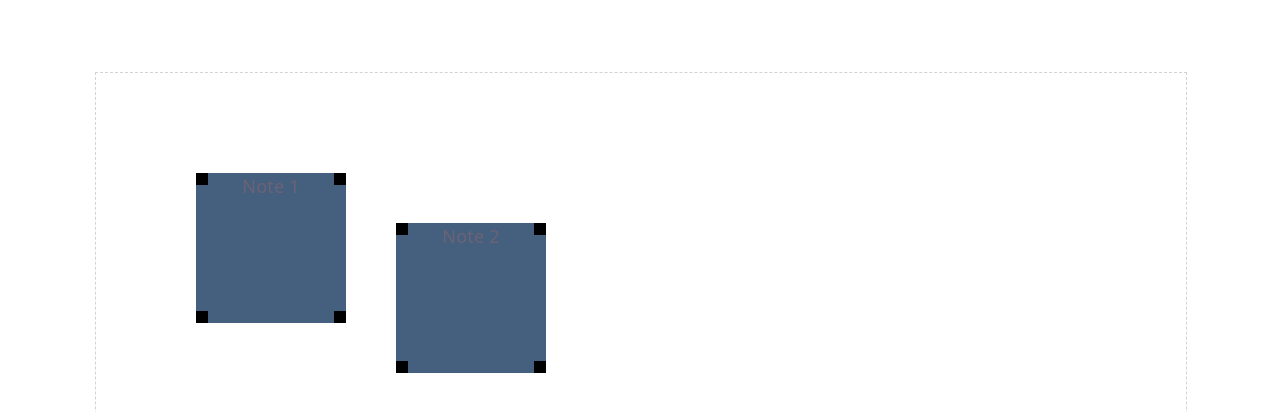
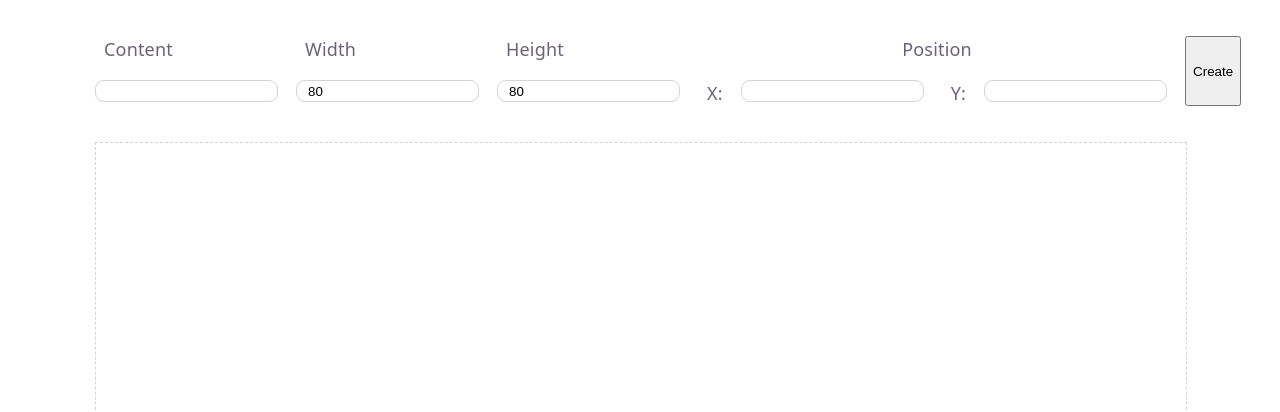
Before and after one commit to marcos-do/team-int-tech-task, a React (Vite) app: page / in a window 1280 px wide. Shown: the top 412 px of the page. Built offline with nearby package versions, Linux system fonts and the light colour scheme.

Commit message:
Adds note creation form

```diff
--- a/src/App.tsx
+++ b/src/App.tsx
@@ -1,11 +1,19 @@
+import { useState } from 'react'
 import NotesLayout from './components/notes-layout/NotesLayout'
+import NoteForm from './components/forms/NoteForm'
+import type { NoteModel } from './types/note'
 import './App.scss'
 
 function App() {
+  const [notes, setNotes] = useState<NoteModel[]>([])
 
   return (
     <main>
-      <NotesLayout></NotesLayout>
+      <NoteForm onSubmit={(note: NoteModel) => {
+        console.log(note)
+        setNotes([...notes, note])
+      }} />
+      <NotesLayout setNotes={setNotes} notes={notes}></NotesLayout>
     </main>
   )
 }
--- /dev/null
+++ b/src/components/forms/NoteForm.tsx
@@ -0,0 +1,110 @@
+import React, { useState } from "react";
+import { MIN_HEIGHT, MIN_WIDTH } from "../../constants/sizes";
+import type { NoteModel } from "../../types/note";
+import "./notes-form.scss";
+
+interface NoteFormProps {
+  onSubmit: (note: NoteModel) => void;
+}
+
+const NoteForm: React.FC<NoteFormProps> = ({ onSubmit }) => {
+  const [id, setId] = useState(0);
+  const [content, setContent] = useState("");
+  const [width, setWidth] = useState(MIN_WIDTH);
+  const [height, setHeight] = useState(MIN_HEIGHT);
+  const [x, setX] = useState(0);
+  const [y, setY] = useState(0);
+
+  return (
+    <form
+      className="notes-form"
+      onSubmit={(e) => {
+        e.preventDefault()
+        onSubmit({
+          id: id.toString(),
+          content: content,
+          width: width,
+          height: height,
+          x: x,
+          y: y,
+        });
+        setId(id + 1);
+      }}
+    >
+      <div className="row">
+        <div className="col">
+          <label id="content">Content</label>
+          <input
+            type="text"
+            aria-labelledby="content"
+            onChange={(e) => {
+              setContent(e.target.value);
+            }}
+          ></input>
+        </div>
+        <div className="col">
+          <label id="width">Width</label>
+          <input
+            value={width}
+            type="number"
+            min={MIN_WIDTH}
+            aria-labelledby="width"
+            onChange={(e) => {
+              const value = Number(e.target.value);
+              setWidth(value);
+            }}
+            onBlur={() => {
+              if (width < MIN_WIDTH) {
+                setWidth(MIN_WIDTH);
+              }
+            }}
+          ></input>
+        </div>
+        <div className="col">
+          <label id="height">Height</label>
+          <input
+            value={height}
+            type="number"
+            min={MIN_HEIGHT}
+            aria-labelledby="height"
+            onChange={(e) => {
+              const value = Number(e.target.value);
+              setHeight(value);
+            }}
+            onBlur={() => {
+              if (height < MIN_HEIGHT) {
+                setHeight(MIN_HEIGHT);
+              }
+            }}
+          ></input>
+        </div>
+        <div className="col">
+          <label className="center">Position</label>
+          <div className="row">
+            <label id="x">X:</label>
+            <input
+              type="number"
+              aria-labelledby="x"
+              onChange={(e) => {
+                const value = Number(e.target.value);
+                setX(value);
+              }}
+            ></input>
+            <label id="y">Y:</label>
+            <input
+              type="number"
+              aria-labelledby="y"
+              onChange={(e) => {
+                const value = Number(e.target.value);
+                setY(value);
+              }}
+            ></input>
+          </div>
+        </div>
+        <button type="submit">Create</button>
+      </div>
+    </form>
+  );
+};
+
+export default NoteForm;
--- /dev/null
+++ b/src/components/forms/notes-form.scss
@@ -0,0 +1,24 @@
+.notes-form {
+  margin-bottom: 2rem;
+
+  label {
+    text-align: left;
+    margin-left: 0.5rem;
+  }
+
+  label.center {
+    text-align: center;
+  }
+
+  input {
+    border-radius: 0.5rem;
+    border: 1px solid lightgray;
+    height: 1rem;
+    text-indent: 0.5rem;
+  }
+
+  .row,
+  .col {
+    gap: 1rem;
+  }
+}
--- a/src/components/notes-layout/NotesLayout.tsx
+++ b/src/components/notes-layout/NotesLayout.tsx
@@ -3,17 +3,18 @@ import Note from "../note/Note";
 import type { ResizeDirection, Resize } from "../../types/rezisables";
 import type { Drag } from "../../types/dragging";
 import type { NoteModel } from "../../types/note";
+import { MIN_HEIGHT, MIN_WIDTH } from "../../constants/sizes";
 import "./notes-layout.scss";
 
 type Interaction = Drag | Resize | null;
 
-const NotesLayout: React.FC = () => {
+interface NotesLayoutProps {
+  notes: NoteModel[];
+  setNotes: React.Dispatch<React.SetStateAction<NoteModel[]>>;
+}
+
+const NotesLayout: React.FC<NotesLayoutProps> = ({ notes, setNotes }) => {
   const containerRef = useRef<HTMLDivElement>(null);
-
-  const [notes, setNotes] = useState<NoteModel[]>([
-    { id: "1", content: "Note 1", x: 100, y: 100, width: 150, height: 150 },
-    { id: "2", content: "Note 2", x: 300, y: 150, width: 150, height: 150 },
-  ]);
 
   const [interaction, setInteraction] = useState<Interaction>(null);
 
@@ -84,9 +85,6 @@ const NotesLayout: React.FC = () => {
           if (interaction.type === "resize") {
             const dx = e.clientX - interaction.startX;
             const dy = e.clientY - interaction.startY;
-
-            const MIN_WIDTH = 80;
-            const MIN_HEIGHT = 80;
 
             let newWidth = interaction.startWidth;
             let newHeight = interaction.startHeight;
@@ -173,7 +171,7 @@ const NotesLayout: React.FC = () => {
       window.removeEventListener("mousemove", handleMove);
       window.removeEventListener("mouseup", handleUp);
     };
-  }, [interaction]);
+  }, [interaction, setNotes]);
 
   return (
     <div ref={containerRef} className="notes-layout">
--- /dev/null
+++ b/src/constants/sizes.ts
@@ -0,0 +1,4 @@
+const MIN_WIDTH = 80;
+const MIN_HEIGHT = 80;
+
+export { MIN_HEIGHT, MIN_WIDTH };
--- a/src/index.scss
+++ b/src/index.scss
@@ -66,7 +66,7 @@ body {
 }
 
 main {
-  padding: 4rem 1rem;
+  padding: 2rem 1rem;
 }
 
 h1,
@@ -118,6 +118,11 @@ code {
   flex-direction: row;
 }
 
+.col {
+  display: flex;
+  flex-direction: column;
+}
+
 .align-center {
   align-items: center;
 }
```
